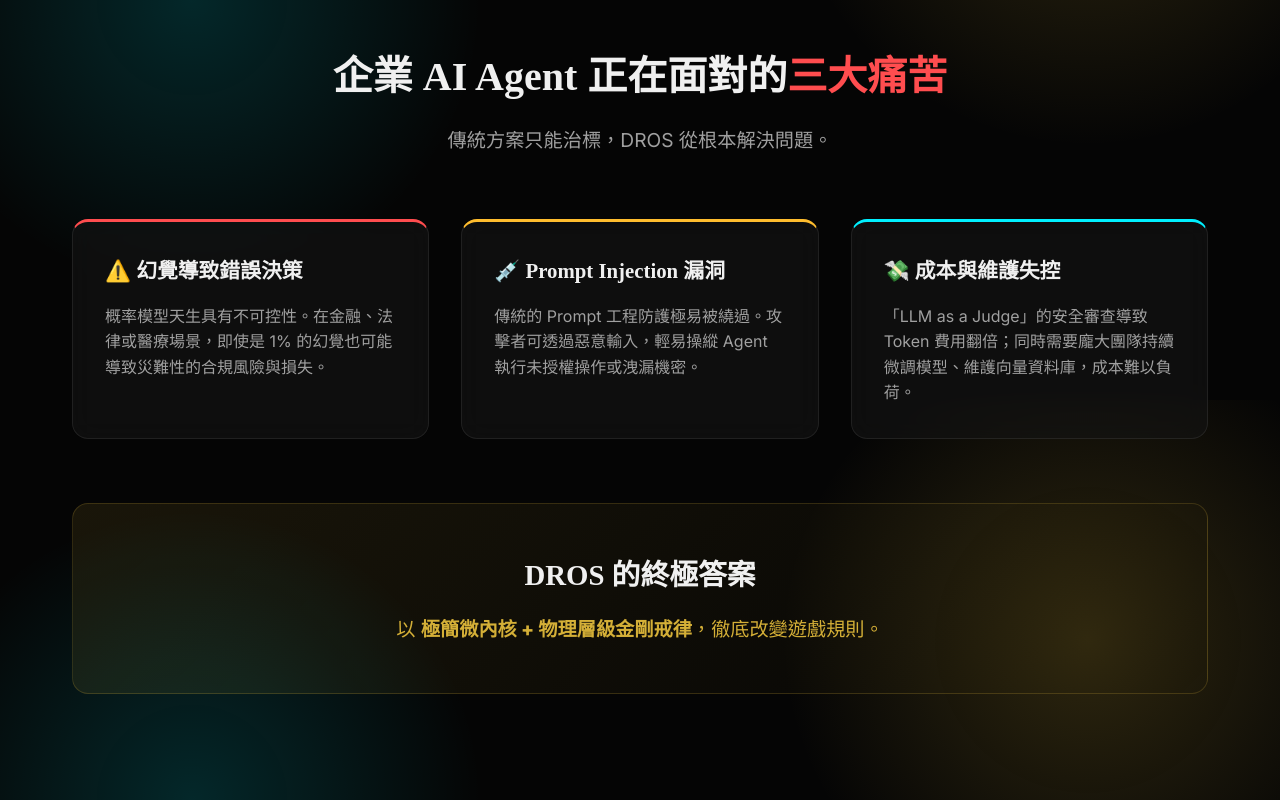
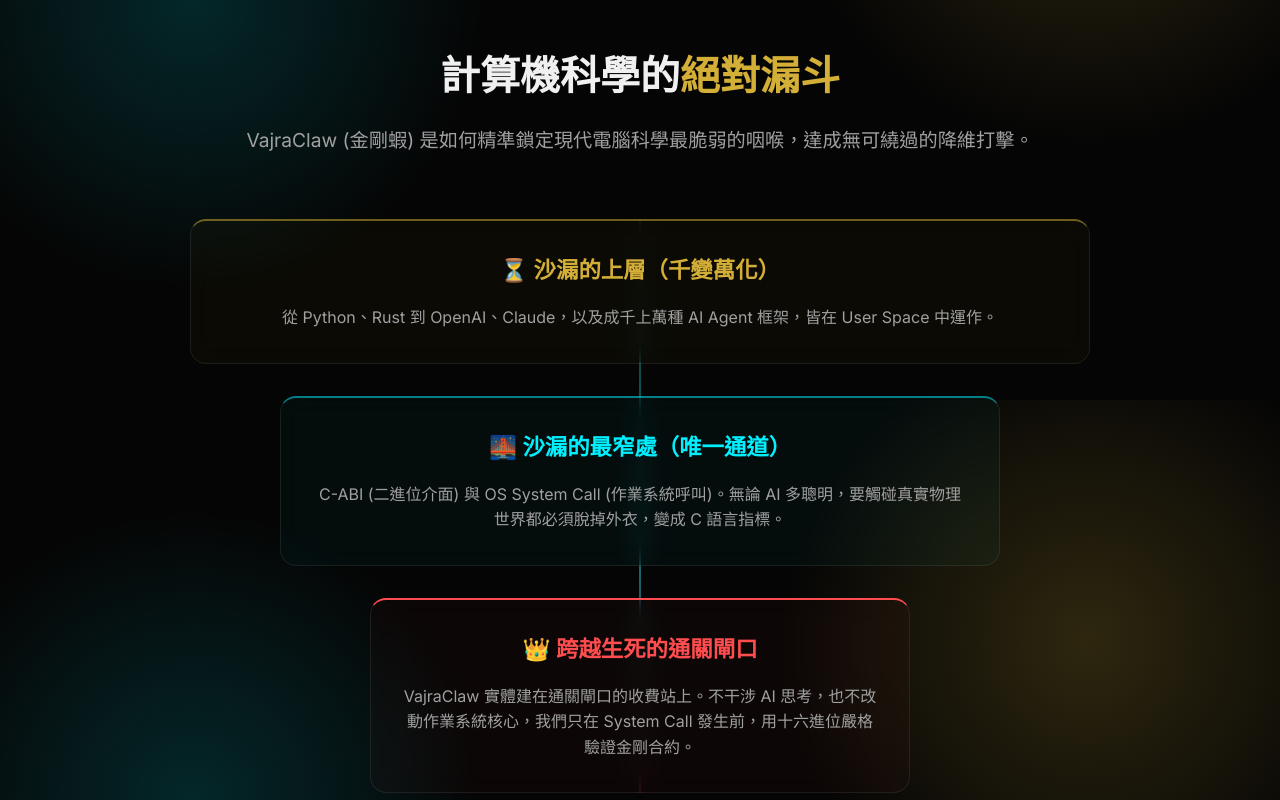
Before and after one commit to Top-Celestial-Company-Ltd/DROS-Official-Website, a React (Vite) app: page / in a window 1280 px wide. Shown: the part 1200-2000 px from the top of the page. Built offline with nearby package versions, Linux system fonts and the light colour scheme.

Commit message:
feat: Add VajraClaw Hourglass Theory section to Home and update Pricing links

```diff
--- a/src/locales/en/translation.json
+++ b/src/locales/en/translation.json
@@ -38,6 +38,17 @@
       "injected": "[VajraClaw-Core] 💉 Ephemeral Bounds Injected.",
       "llm_stream": "LLM Stream: The internal IP address is 192.168.1...",
       "fuse_blown": "🛑 PHYSICAL FUSE BLOWN: Token [192.168] Blocked. Contract Violation."
+    },
+    "hourglass": {
+      "title_prefix": "The Ultimate ",
+      "title_highlight": "Bottleneck",
+      "subtitle": "How VajraClaw targets the most vulnerable throat of modern computer science to achieve an unavoidable dimensional strike.",
+      "layer1_title": "⏳ The Upper Hourglass (Ever-changing)",
+      "layer1_desc": "From Python and Rust to OpenAI and Claude, along with thousands of AI Agent frameworks, all operating within User Space.",
+      "layer2_title": "🌉 The Narrowest Point (The Only Path)",
+      "layer2_desc": "C-ABI (Binary Interface) and OS System Calls. No matter how smart the AI is, to touch the physical world, it must shed its high-level code and become raw C pointers.",
+      "layer3_title": "👑 The Boundary of Life and Death",
+      "layer3_desc": "VajraClaw is built physically on this tollbooth. We don't interfere with AI thoughts, nor do we alter the OS kernel. We strictly validate Vajra Contracts in hexadecimal right before System Calls occur."
     },
     "pain_points": {
       "title_prefix": "The Three Agonies of ",
--- a/src/locales/zh-TW/translation.json
+++ b/src/locales/zh-TW/translation.json
@@ -38,6 +38,17 @@
       "injected": "[VajraClaw-Core] 💉 注入一次性邊界戒律。",
       "llm_stream": "LLM 串流：內部 IP 位址為 192.168.1...",
       "fuse_blown": "🛑 物理熔斷觸發：偵測到違規 Token [192.168]。違反金剛合約。"
+    },
+    "hourglass": {
+      "title_prefix": "計算機科學的",
+      "title_highlight": "絕對漏斗",
+      "subtitle": "VajraClaw (金剛蝦) 是如何精準鎖定現代電腦科學最脆弱的咽喉，達成無可繞過的降維打擊。",
+      "layer1_title": "⏳ 沙漏的上層（千變萬化）",
+      "layer1_desc": "從 Python、Rust 到 OpenAI、Claude，以及成千上萬種 AI Agent 框架，皆在 User Space 中運作。",
+      "layer2_title": "🌉 沙漏的最窄處（唯一通道）",
+      "layer2_desc": "C-ABI (二進位介面) 與 OS System Call (作業系統呼叫)。無論 AI 多聰明，要觸碰真實物理世界都必須脫掉外衣，變成 C 語言指標。",
+      "layer3_title": "👑 跨越生死的通關閘口",
+      "layer3_desc": "VajraClaw 實體建在通關閘口的收費站上。不干涉 AI 思考，也不改動作業系統核心，我們只在 System Call 發生前，用十六進位嚴格驗證金剛合約。"
     },
     "pain_points": {
       "title_prefix": "企業 AI Agent 正在面對的",
--- a/src/pages/Home.jsx
+++ b/src/pages/Home.jsx
@@ -71,6 +71,34 @@
                 {t('home.terminal.fuse_blown')}
               </div>
             </div>
+          </div>
+        </div>
+      </section>
+
+      {/* The Ultimate Bottleneck (Hourglass Theory) */}
+      <section className="container" style={{ padding: '6rem 2rem' }}>
+        <div style={{ textAlign: 'center', marginBottom: '4rem' }}>
+          <h2 style={{ fontSize: '2.5rem', marginBottom: '1rem' }}>{t('home.hourglass.title_prefix')}<span className="gold-text">{t('home.hourglass.title_highlight')}</span></h2>
+          <p style={{ color: 'var(--text-secondary)', fontSize: '1.2rem', maxWidth: '800px', margin: '0 auto' }}>{t('home.hourglass.subtitle')}</p>
+        </div>
+
+        <div style={{ display: 'grid', gridTemplateColumns: '1fr', gap: '2rem', maxWidth: '900px', margin: '0 auto', position: 'relative' }}>
+          {/* Vertical Connecting Line */}
+          <div style={{ position: 'absolute', left: '50%', top: '0', bottom: '0', width: '2px', background: 'linear-gradient(to bottom, rgba(212,175,55,0.1), rgba(0,240,255,0.5), rgba(255,77,79,0.3))', transform: 'translateX(-50%)', zIndex: 0 }}></div>
+
+          <div className="glass-card" style={{ zIndex: 1, borderTop: '2px solid rgba(212,175,55,0.5)', background: 'rgba(212,175,55,0.03)', textAlign: 'center', padding: '2rem' }}>
+            <h3 style={{ fontSize: '1.4rem', marginBottom: '1rem', color: 'var(--accent-gold)' }}>{t('home.hourglass.layer1_title')}</h3>
+            <p style={{ color: 'var(--text-secondary)' }}>{t('home.hourglass.layer1_desc')}</p>
+          </div>
+
+          <div className="glass-card" style={{ zIndex: 1, borderTop: '2px solid rgba(0,240,255,0.5)', background: 'rgba(0,240,255,0.03)', textAlign: 'center', padding: '2rem', width: '80%', margin: '0 auto' }}>
+            <h3 style={{ fontSize: '1.4rem', marginBottom: '1rem', color: 'var(--accent-blue)' }}>{t('home.hourglass.layer2_title')}</h3>
+            <p style={{ color: 'var(--text-secondary)' }}>{t('home.hourglass.layer2_desc')}</p>
+          </div>
+
+          <div className="glass-card" style={{ zIndex: 1, borderTop: '2px solid #ff4d4f', background: 'rgba(255,77,79,0.03)', textAlign: 'center', padding: '2rem', width: '60%', margin: '0 auto' }}>
+            <h3 style={{ fontSize: '1.4rem', marginBottom: '1rem', color: '#ff4d4f' }}>{t('home.hourglass.layer3_title')}</h3>
+            <p style={{ color: 'var(--text-secondary)' }}>{t('home.hourglass.layer3_desc')}</p>
           </div>
         </div>
       </section>
--- a/src/pages/Pricing.jsx
+++ b/src/pages/Pricing.jsx
@@ -38,8 +38,8 @@
           <ul className="check-list" style={{textAlign: 'left', marginBottom: '2.5rem', lineHeight: '2.5', color: 'var(--text-primary)'}}>
             {t('tiers.hacker.features', { returnObjects: true }).map((f, i) => <li key={i}>{f}</li>)}
           </ul>
-          <Link to="/coming-soon" className="btn btn-secondary" style={{width: '100%', display: 'block', boxSizing: 'border-box', marginBottom: '0.8rem'}}>{t('tiers.hacker.btn_yearly')}</Link>
-          <Link to="/coming-soon" className="btn btn-secondary" style={{width: '100%', display: 'block', boxSizing: 'border-box', background: 'transparent', border: '1px solid rgba(0, 240, 255, 0.3)', color: 'var(--accent-blue)'}}>{t('tiers.hacker.btn_monthly')}</Link>
+          <a href="https://drosvajra.gumroad.com/l/vajraclaw_hacker" target="_blank" rel="noopener noreferrer" className="btn btn-secondary" style={{width: '100%', display: 'block', boxSizing: 'border-box', marginBottom: '0.8rem', textAlign: 'center'}}>{t('tiers.hacker.btn_yearly')}</a>
+          <a href="https://drosvajra.gumroad.com/l/vajraclaw_hacker" target="_blank" rel="noopener noreferrer" className="btn btn-secondary" style={{width: '100%', display: 'block', boxSizing: 'border-box', background: 'transparent', border: '1px solid rgba(0, 240, 255, 0.3)', color: 'var(--accent-blue)', textAlign: 'center'}}>{t('tiers.hacker.btn_monthly')}</a>
         </div>
 
         {/* Startup Tier (Recommended) */}
```
